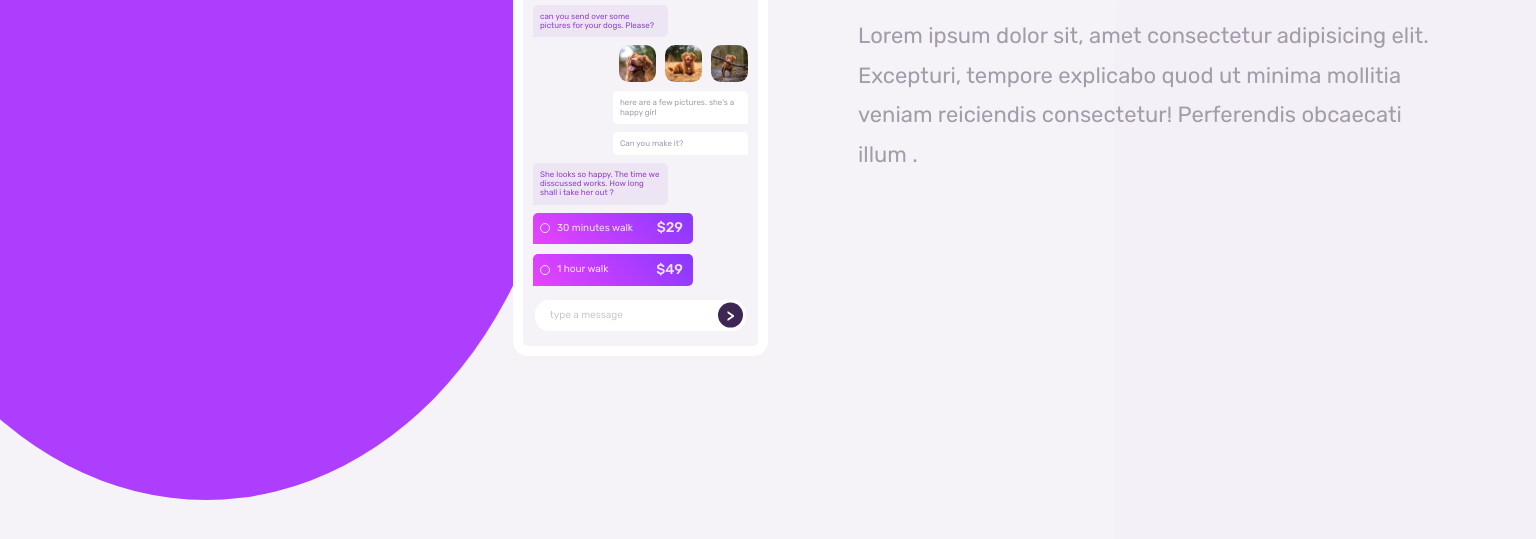
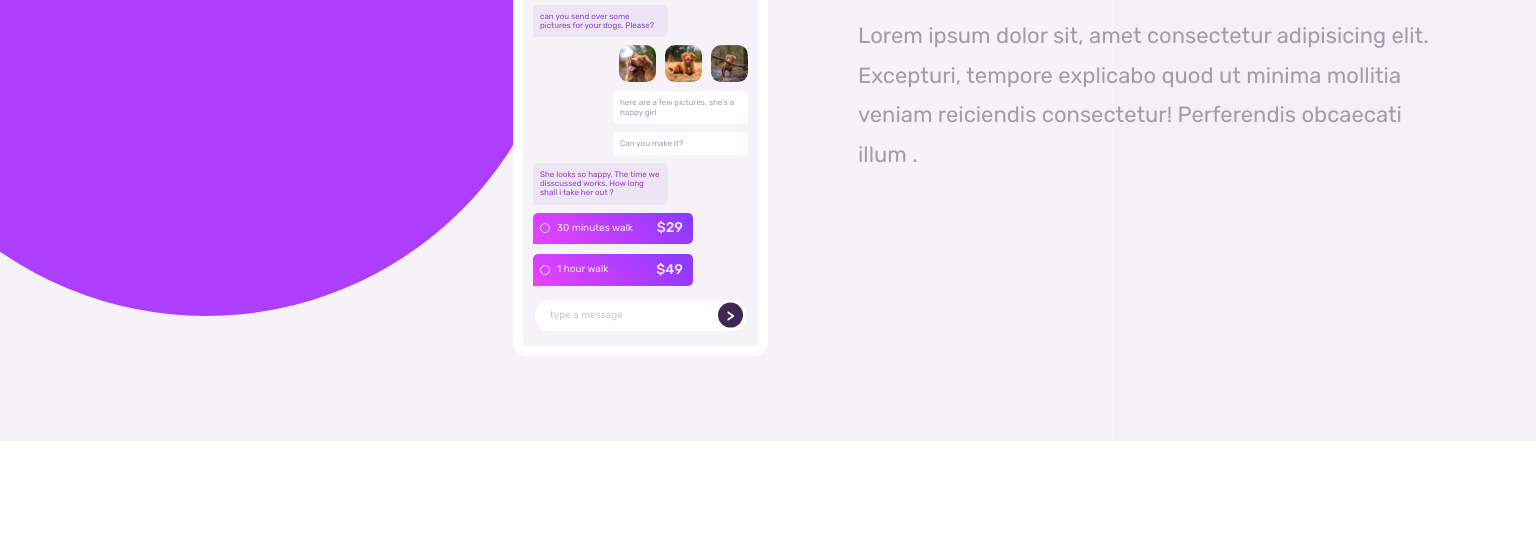
Before and after one commit to MonaElshikh/Chat-app, a plain HTML site: page index.html in a window 1536 px wide. Shown: the part 359-898 px from the top of the page. After the commit the page ends 800 px from the top, so only its background shows below. Drawn offline with Linux system fonts and the light colour scheme.

Commit message:
fix height issue in desktop

```diff
--- a/css/media.css
+++ b/css/media.css
@@ -1,7 +1,11 @@
 @media (min-width:1440px) {
+
+    .caht-app {
+        height: 100vh !important;
+    }
     .caht-app::before {
         width: 47%;
-        height: 70%;
+        height: 90%;
         left: -155px;
         top: -45px;
         border-bottom-right-radius: 50%;
@@ -9,7 +13,7 @@
     }
     .caht-app::after {
         width: 47%;
-        height: 88%;
+        height: 90%;
         border-top-left-radius: 43% 22%;
         border-top-right-radius: 55%;
         right: -300px;
```
